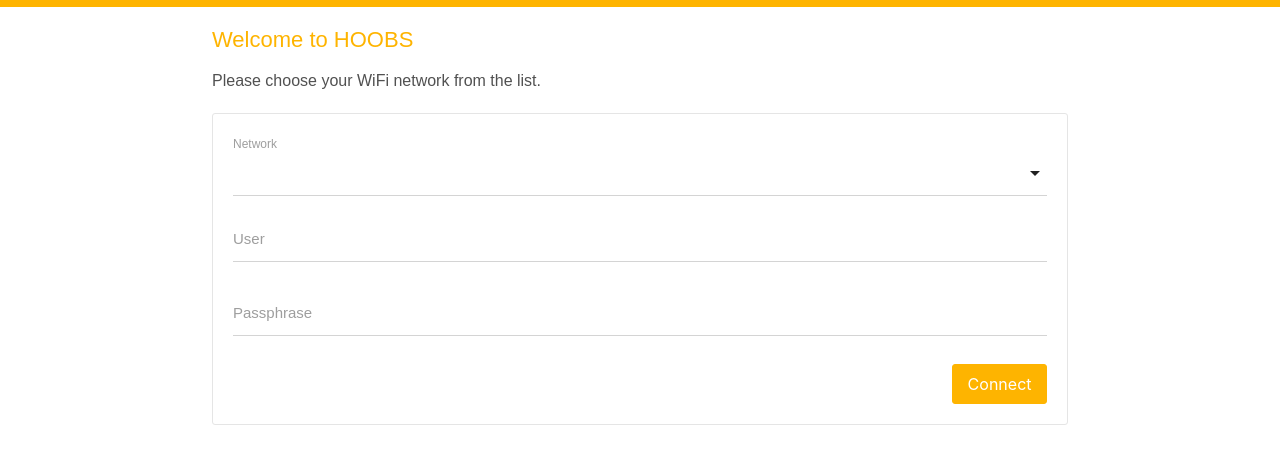
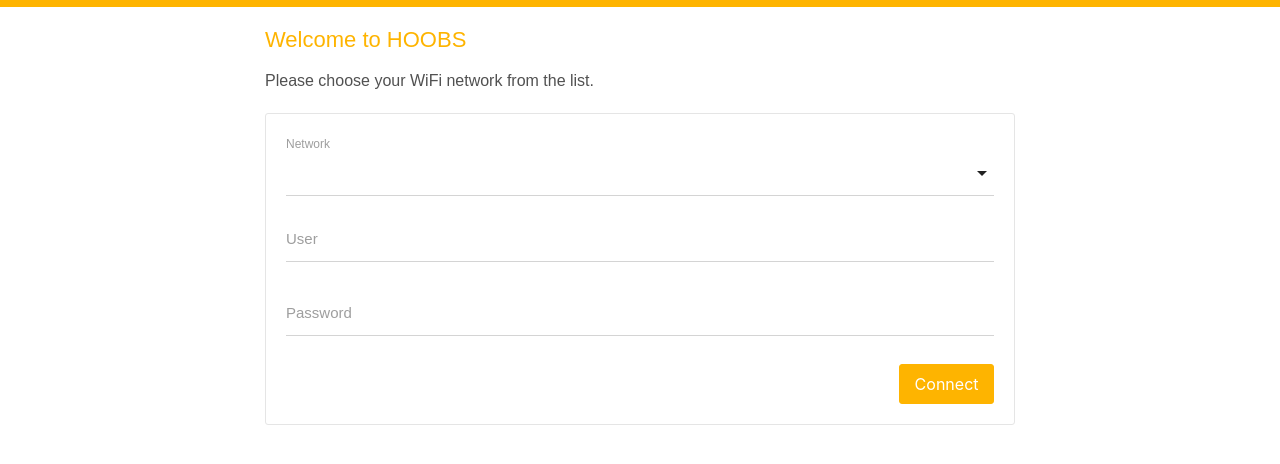
Before and after one commit to hoobs-org/connect, a website: page ui/index.html in a window 1280 px wide. Drawn offline with Linux system fonts and the light colour scheme; no server answers.

Commit message:
connect styling

```diff
--- a/ui/css/style.css
+++ b/ui/css/style.css
@@ -85,8 +85,7 @@
 .container {
     padding: 0 20px;
     font-size: 12pt;
-    width: 100%;
-    max-width: 800px;
+    max-width: 790px !important;
     background: #fff;
     margin: 0 auto;
     box-sizing: border-box;
@@ -111,6 +110,7 @@
 }
 
 #connect-form {
+    max-width: 750px;
     padding: 20px 20px 0 20px;
     margin: 20px 0;
     border: 1px #e5e5e5 solid;
--- a/ui/index.html
+++ b/ui/index.html
@@ -30,7 +30,7 @@
                         </div>
                         <div class="input-field">
                             <input type="password" name="passphrase" />
-                            <label for="passphrase">Passphrase</label>
+                            <label for="passphrase">Password</label>
                         </div>
                         <div class="action">
                             <button type="submit" class="button button-primary"> Connect </button>
```
